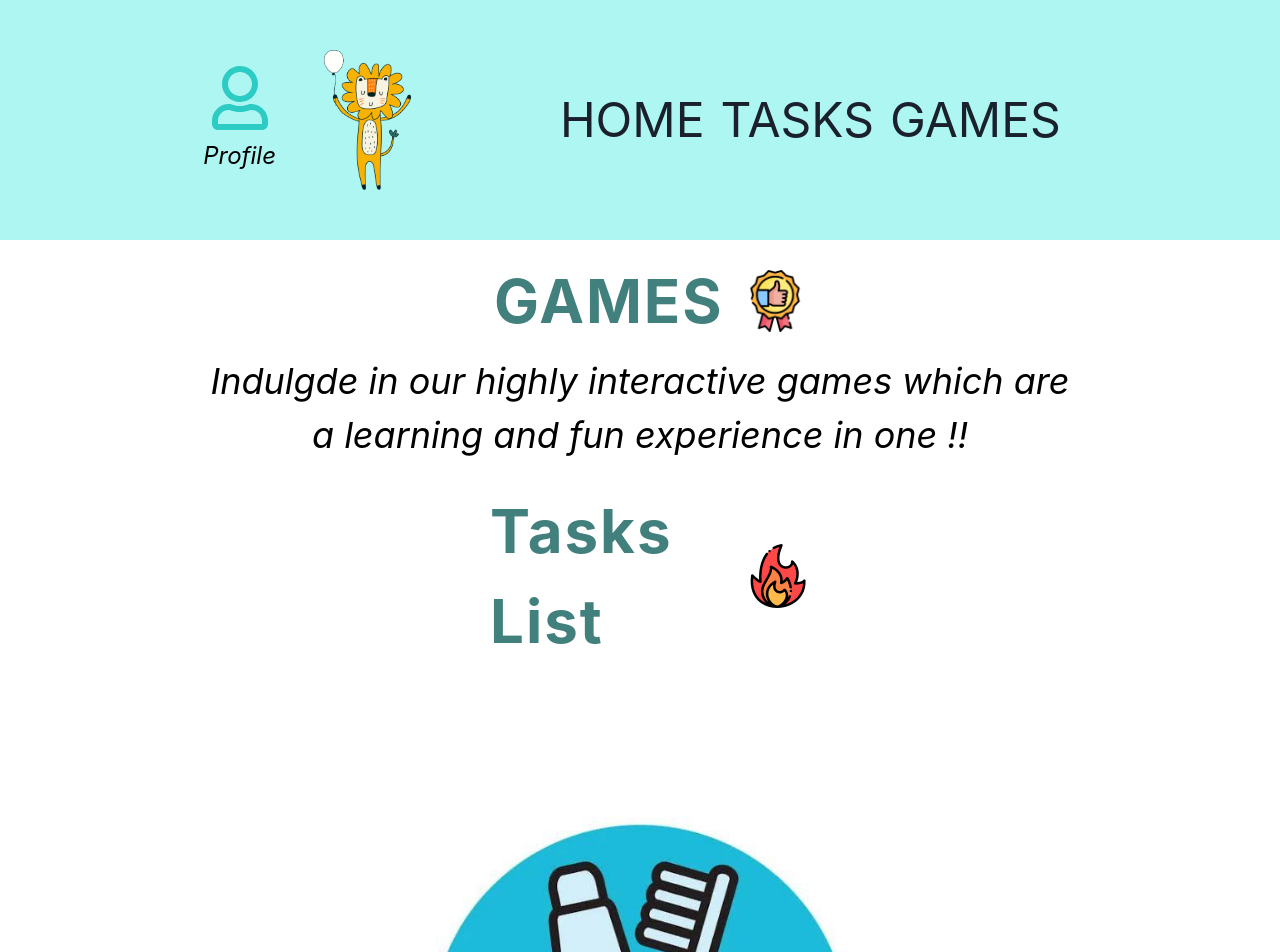
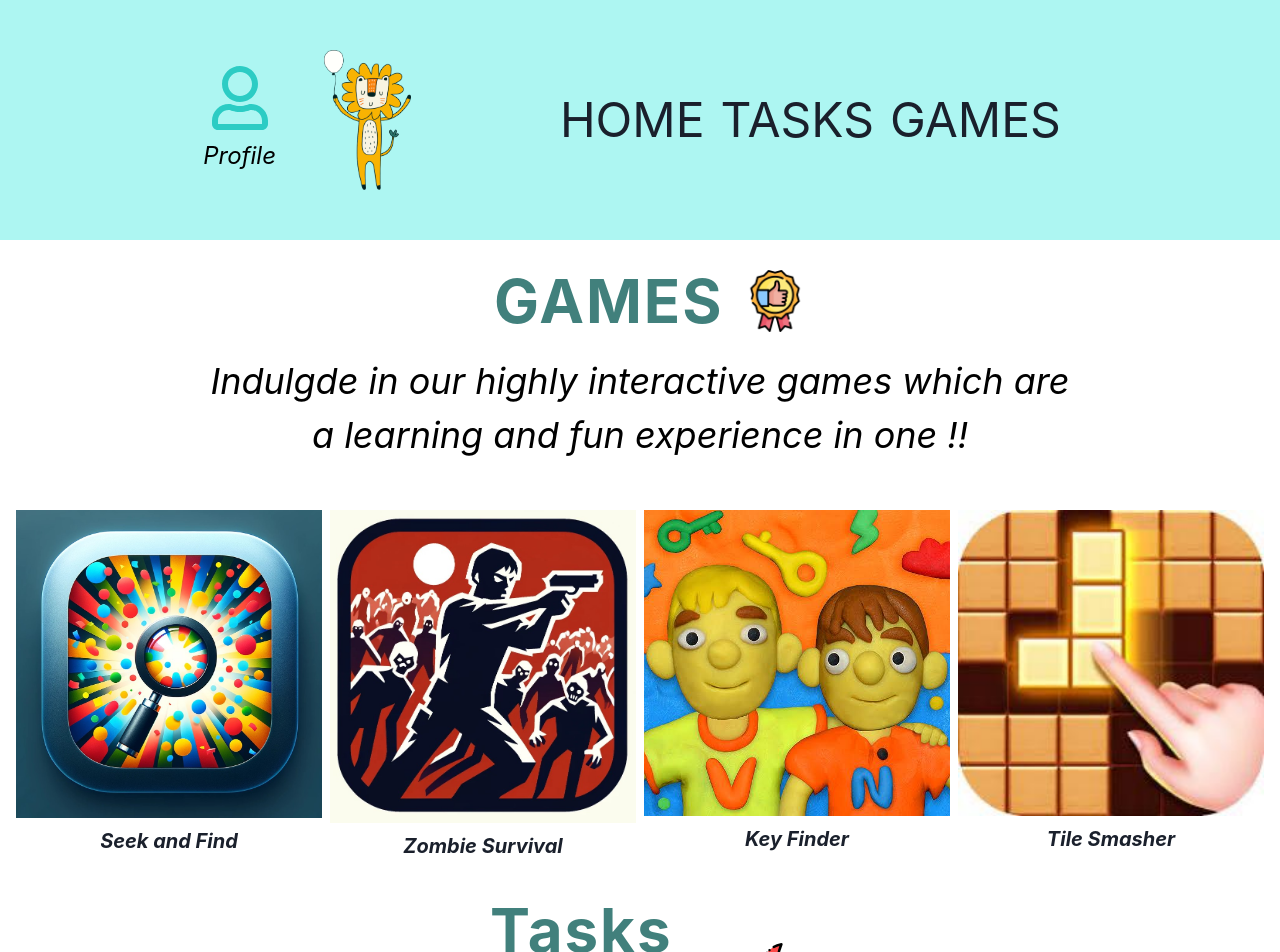
Before and after one commit to hassanjawwad12/auti-venturee, a React (Vite) app: page /games in a window 1280 px wide. Shown: the top 952 px of the page. Built offline with nearby package versions, Linux system fonts and the light colour scheme.

Commit message:
final touches

```diff
--- a/src/Pages/Dashboard/Games.jsx
+++ b/src/Pages/Dashboard/Games.jsx
@@ -2,7 +2,7 @@ import React from "react";
 import Navbar from "./Navbar";
 import Footer from "../Footer";
 import Tasks from "./Tasks";
-import { VStack, Image, Text, HStack } from "@chakra-ui/react";
+import { VStack, Image, Text, HStack, Stack } from "@chakra-ui/react";
 
 const Games = () => {
   return (
@@ -26,10 +26,49 @@ const Games = () => {
           </Text>
           <Image src="3500896.png" width={["20%", "20%"]} height={"auto"} />
         </HStack>
-        <Text fontSize={'4xl'} textAlign={'center'} as={'i'} color={'black'} width={['90%','70%']}>
+        <Text
+          fontSize={"4xl"}
+          textAlign={"center"}
+          as={"i"}
+          color={"black"}
+          width={["90%", "70%"]}
+        >
           Indulgde in our highly interactive games which are a learning and fun
           experience in one !!
         </Text>
+        <Stack
+          fontSize={"xl"}
+          fontWeight={"bold"}
+          as={"i"}
+          mt={10}
+          direction={["column", "row"]}
+          width={["100%", "100%"]}
+        >
+          <VStack cursor={"pointer"}>
+            <Image src="find.jpg" width={["200px", "500px"]} height={"auto"} />
+            <Text>Seek and Find</Text>
+          </VStack>
+          <VStack cursor={"pointer"}>
+            <Image
+              src="zombie.jpg"
+              width={["200px", "500px"]}
+              height={"auto"}
+            />
+            <Text>Zombie Survival</Text>
+          </VStack>
+          <VStack cursor={"pointer"}>
+            <Image src="dost.jpg" width={["200px", "500px"]} height={"auto"} />
+            <Text>Key Finder</Text>
+          </VStack>
+          <VStack cursor={"pointer"}>
+            <Image
+              src="sudoku.jpg"
+              width={["200px", "500px"]}
+              height={"auto"}
+            />
+            <Text>Tile Smasher</Text>
+          </VStack>
+        </Stack>
       </VStack>
       <Tasks />
       <Footer />
```
